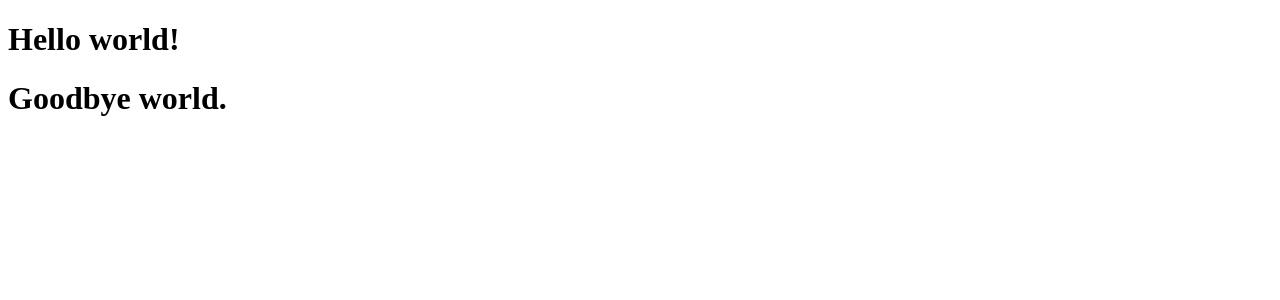
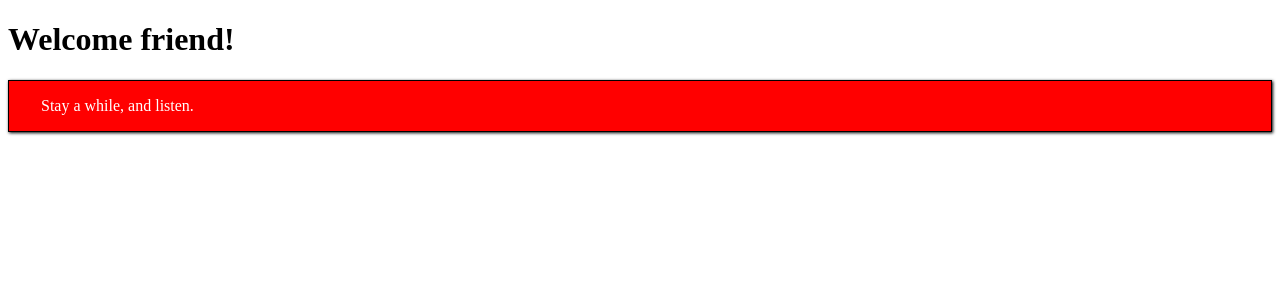
Before and after one commit to dagerikhl/holy-animals, a React app: page / in a window 1280 px wide. Shown: the top 300 px of the page. Built offline with nearby package versions, Linux system fonts and the light colour scheme.

Commit message:
Add CSS loaders and style

```diff
--- /dev/null
+++ b/css/style.css
@@ -0,0 +1,8 @@
+.message {
+    padding: 1em 2em;
+
+    color: #ffffff;
+    background-color: #ff0000;
+    border: 1px solid #000000;
+    box-shadow: 1px 1px 3px #000000;
+}
--- a/package.json
+++ b/package.json
@@ -18,9 +18,11 @@
         "@babel/preset-env": "^7.0.0-rc.1",
         "@babel/preset-react": "^7.0.0-rc.1",
         "babel-loader": "^8.0.0-beta.4",
+        "css-loader": "^1.0.0",
         "html-webpack-plugin": "^3.2.0",
         "react": "^16.4.2",
         "react-dom": "^16.4.2",
+        "style-loader": "^0.22.1",
         "webpack": "^4.16.5",
         "webpack-cli": "^3.1.0",
         "webpack-serve": "^2.0.2"
--- a/src/index.jsx
+++ b/src/index.jsx
@@ -1,12 +1,17 @@
 import React from 'react';
 import ReactDOM from 'react-dom';
+
+import 'css/layout.css';
+import 'css/style.css';
 
 class App extends React.Component {
 
     render() {
         return <React.Fragment>
-            <h1>Hello world!</h1>
-            <h1>Goodbye world.</h1>
+            <h1>Welcome friend!</h1>
+            <div className="message">
+                Stay a while, and listen.
+            </div>
         </React.Fragment>;
     }
 
--- a/webpack.config.js
+++ b/webpack.config.js
@@ -17,11 +17,21 @@ module.exports = {
             {
                 test: /\.jsx?/,
                 use: [
-                    {
-                        loader: 'babel-loader'
-                    }
+                    { loader: 'babel-loader' }
+                ]
+            },
+            {
+                test: /\.css$/,
+                use: [
+                    { loader: 'style-loader' },
+                    { loader: 'css-loader' }
                 ]
             }
         ]
+    },
+    resolve: {
+        alias: {
+            css: path.resolve(__dirname, 'css')
+        }
     }
 };
```
Also changed, not shown: css/layout.css (added), 1 other file (tests, documents, lock files or other folders).
